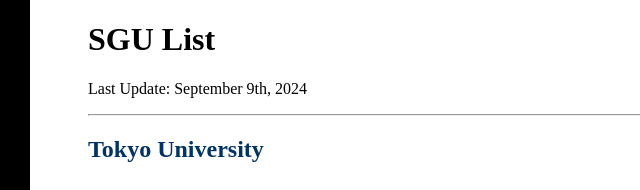
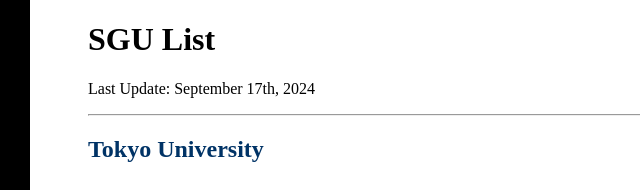
Before and after one commit to ustcflyer-japan/SGU_List, a plain HTML site: page index.html in a window 1280 px wide. Shown: the top 190 px of the page, 220-860 px from the left. Drawn offline with Linux system fonts and the light colour scheme.

Commit message:
Update index.html

```diff
--- a/index.html
+++ b/index.html
@@ -1319,7 +1319,7 @@ pre[class*="language-"] {
 
     <div class="content">
         <h1>SGU List</h1>
-	<p>Last Update: September 9th, 2024</p>
+	<p>Last Update: September 17th, 2024</p>
 	<hr>
 	<ul>
 		<li><h2><a href="https://ustcflyer-japan.github.io/SGU_List/UTokyo">Tokyo University</a></h2></li>
```
